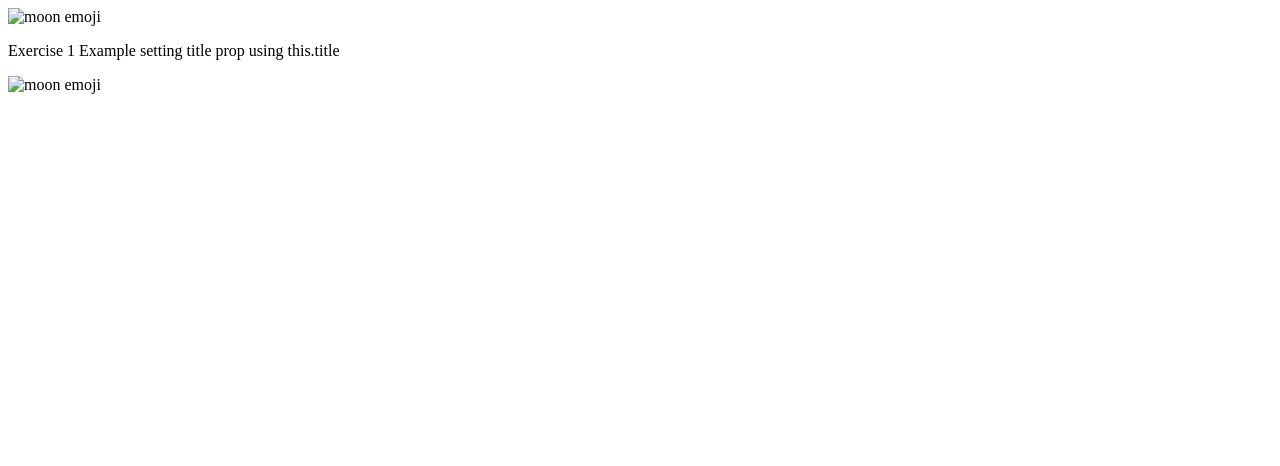
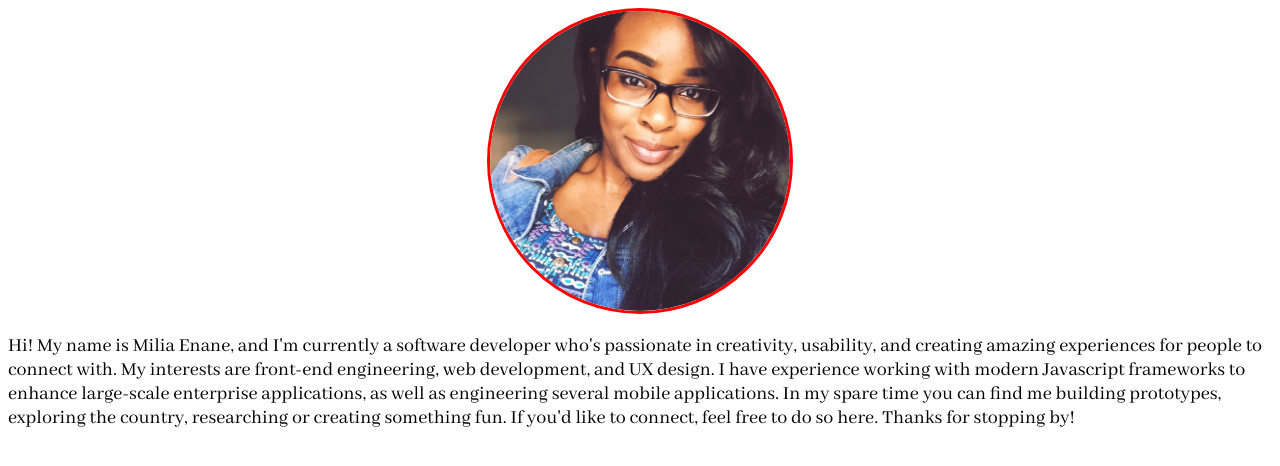
Before and after one commit to menane/menane.github.io, a plain HTML site: page index.html in a window 1280 px wide. Drawn offline with Linux system fonts and the light colour scheme.

Commit message:
Added bio and profile pic to site

```diff
--- a/index.html
+++ b/index.html
@@ -1,11 +1,11 @@
 <!DOCTYPE html>
 <html>
     <head>
-        <title>OnMouseOver Demo</title>
+        <title>Milia Enane</title>
+        <link rel="stylesheet" type="text/css" href="main.css">
     </head>
     <body>
-        <img src="Dark_Blue_Moon_Emoji.png" alt="moon emoji" onmouseover="this.src='Yellow_Moon_Emoji_large.png';" onmouseout="this.src='Dark_Blue_Moon_Emoji.png';" />
-        <p> Exercise 1 Example setting title prop using this.title</p>
-        <img src="Dark_Blue_Moon_Emoji.png" alt="moon emoji" onclick="this.title='My New Title'; alert(this.title);" />
+        <div class="avatar"><img class="avatar__img" src="my-profile-img.jpg" alt="profile picture"></div>
+        <p class="main-font">Hi! My name is Milia Enane, and I'm currently a software developer who's passionate in creativity, usability, and creating amazing experiences for people to connect with. My interests are front-end engineering, web development, and UX design. I have experience working with modern Javascript frameworks to enhance large-scale enterprise applications, as well as engineering several mobile applications. In my spare time you can find me building prototypes, exploring the country, researching or creating something fun. If you'd like to connect, feel free to do so here. Thanks for stopping by! </p>
     </body>
 </html>
--- /dev/null
+++ b/main.css
@@ -0,0 +1,26 @@
+@font-face {
+    font-family: BioFont;
+    src: url(AbhayaLibre-Regular.ttf);
+}
+
+.main-font {
+    font-family: BioFont, Georgia;
+    font-size: 20px;
+}
+
+.avatar {
+    height: 300px;
+    width: 300px;
+    margin: 0 auto;
+    display: block;
+    border: red medium solid;
+    border-radius: 50%;
+    overflow: hidden;
+}
+
+.avatar__img {
+    height: 100%;
+    width: 100%;
+    object-fit: cover;
+    object-position: top;
+}
```
Also changed, not shown: AbhayaLibre-Regular.ttf (added), abhaya-libre/AbhayaLibre-Bold.ttf (added), abhaya-libre/AbhayaLibre-ExtraBold.ttf (added), abhaya-libre/AbhayaLibre-Medium.ttf (added), abhaya-libre/AbhayaLibre-SemiBold.ttf (added), abhaya-libre/OFL.txt (added), my-profile-img.jpg (added).
